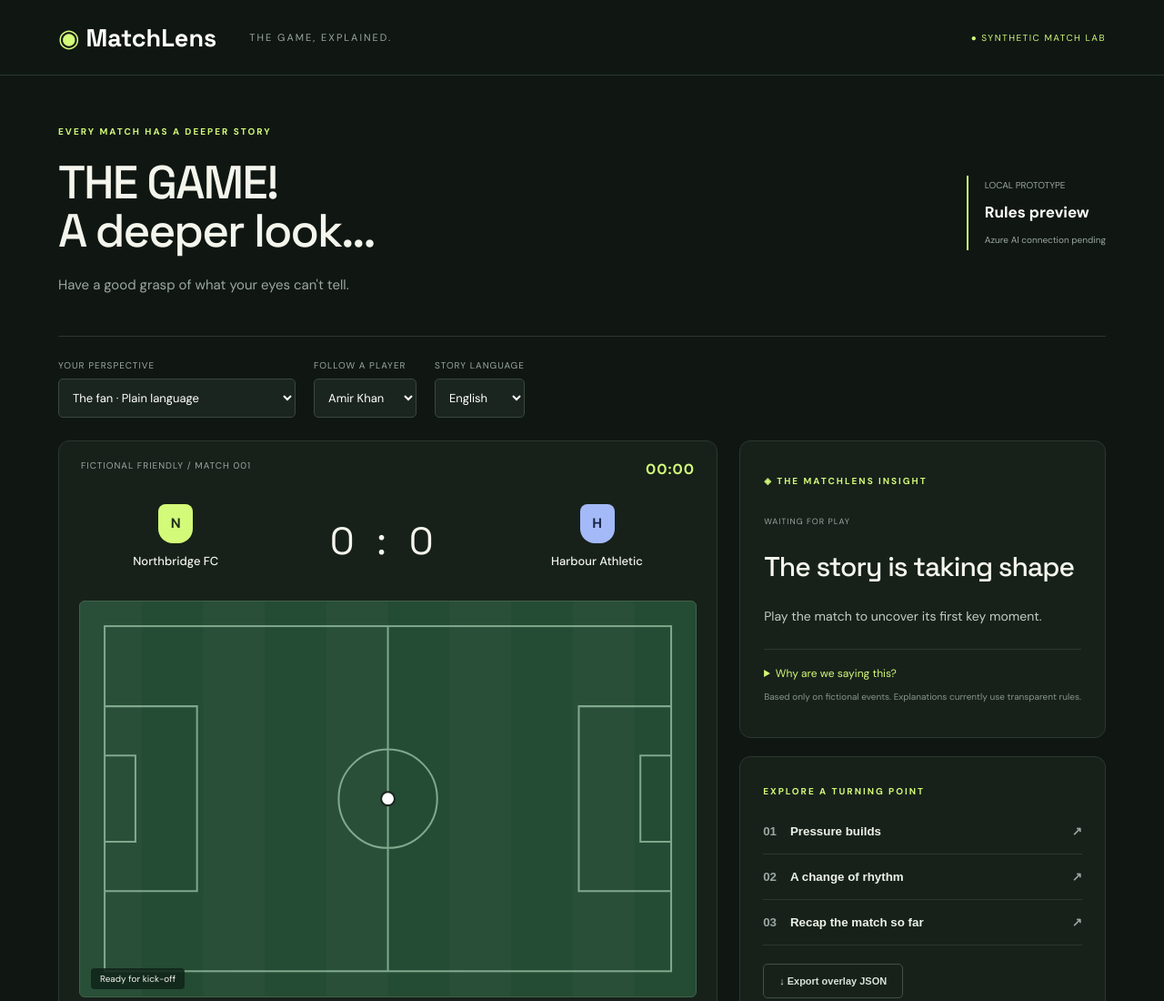
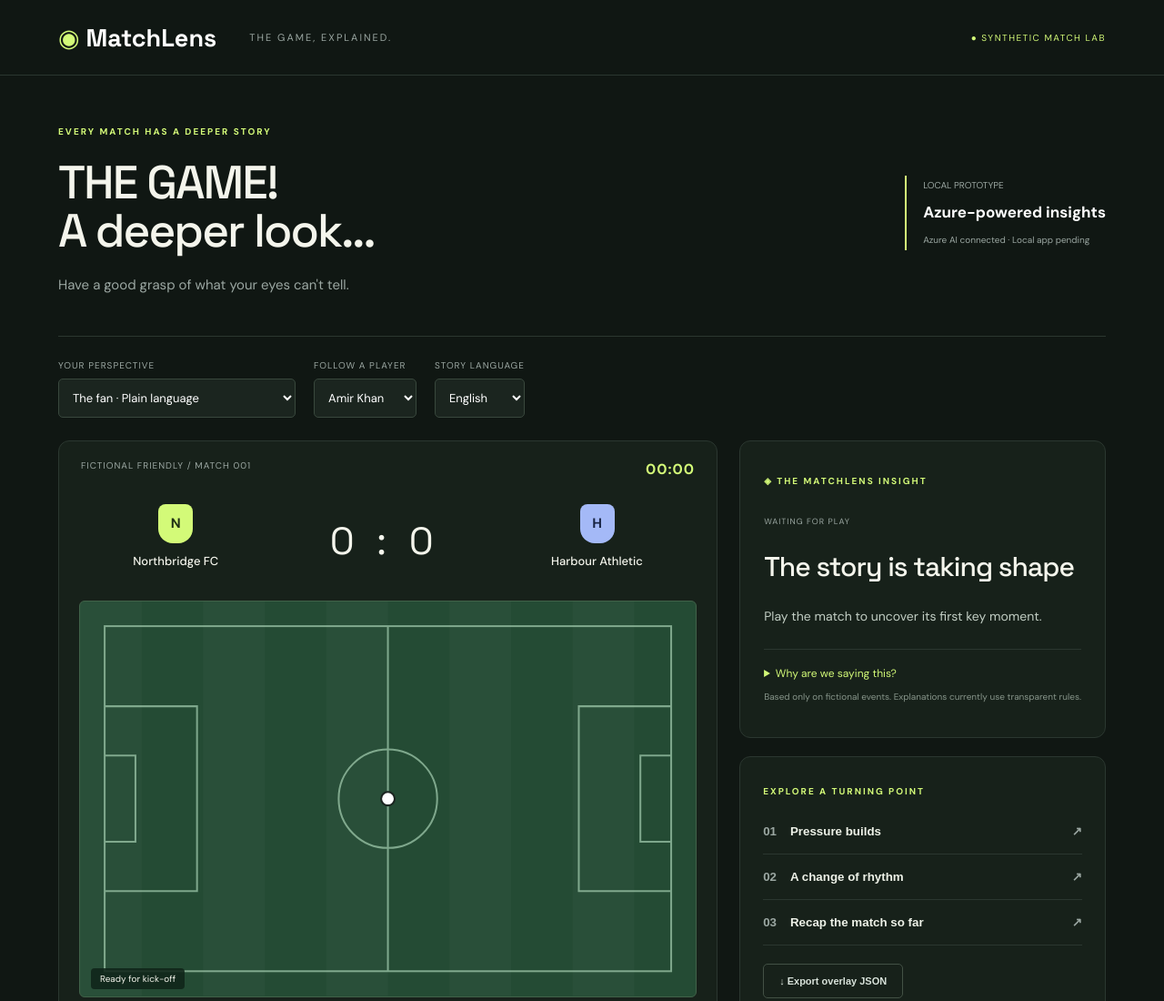
Before and after one commit to Mohammad-Khan946/MatchLens, a website with bundled scripts: page public/index.html in a window 1280 px wide. Shown: the top 1100 px of the page at 91% size. Built offline with nearby package versions, Linux system fonts and the light colour scheme; files whose address does not match are found by name.

Commit message:
Update status label to reflect Azure AI connection

```diff
--- a/public/index.html
+++ b/public/index.html
@@ -18,7 +18,7 @@
                 <h1>THE GAME!<br>A deeper look...</h1>
                 <p>Have a good grasp of what your eyes can't tell.</p>
             </div>
-            <div class="status">LOCAL PROTOTYPE<br><strong>Rules preview</strong><br><span>Azure AI connection
+            <div class="status">LOCAL PROTOTYPE<br><strong>Azure-powered insights</strong><br><span>Azure AI connected · Local app
                     pending</span></div>
         </div>
         <section class="preferences" aria-label="Viewing preferences"><label>Your perspective<select id="mode">
```
